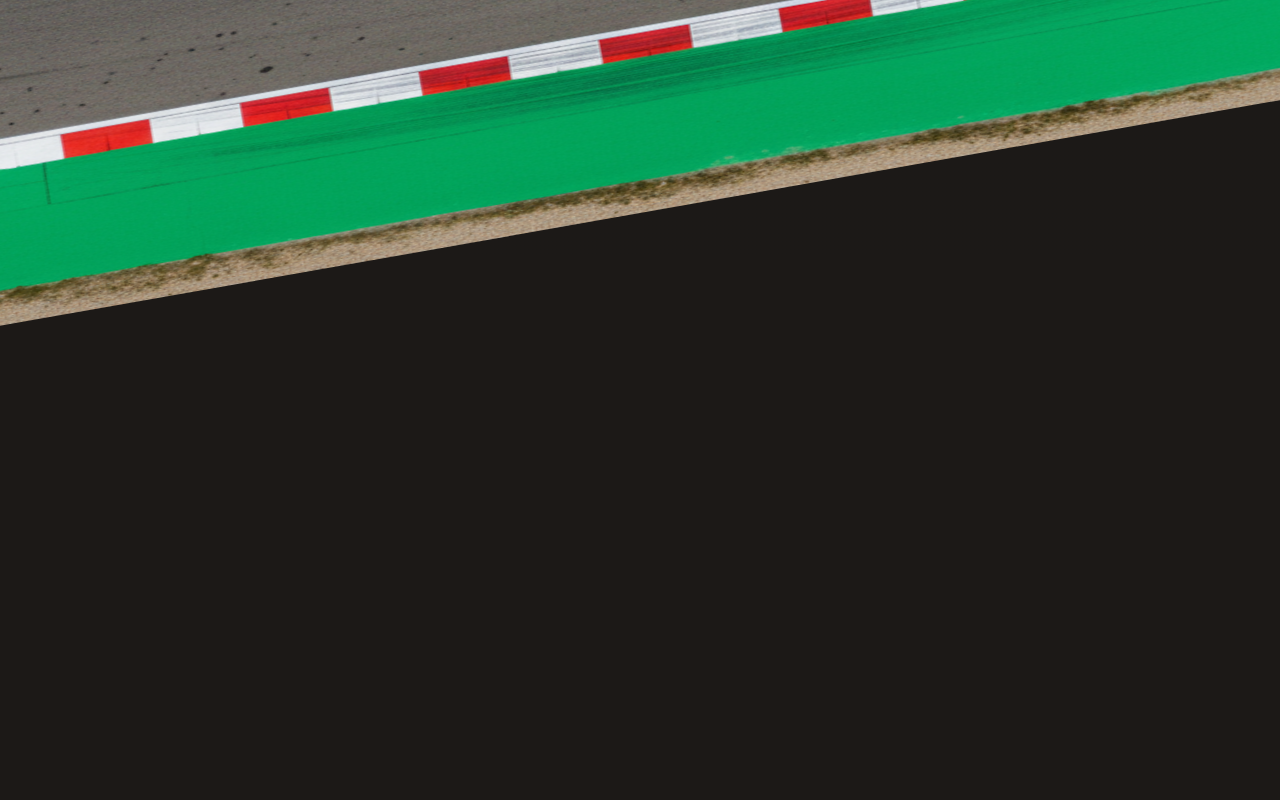
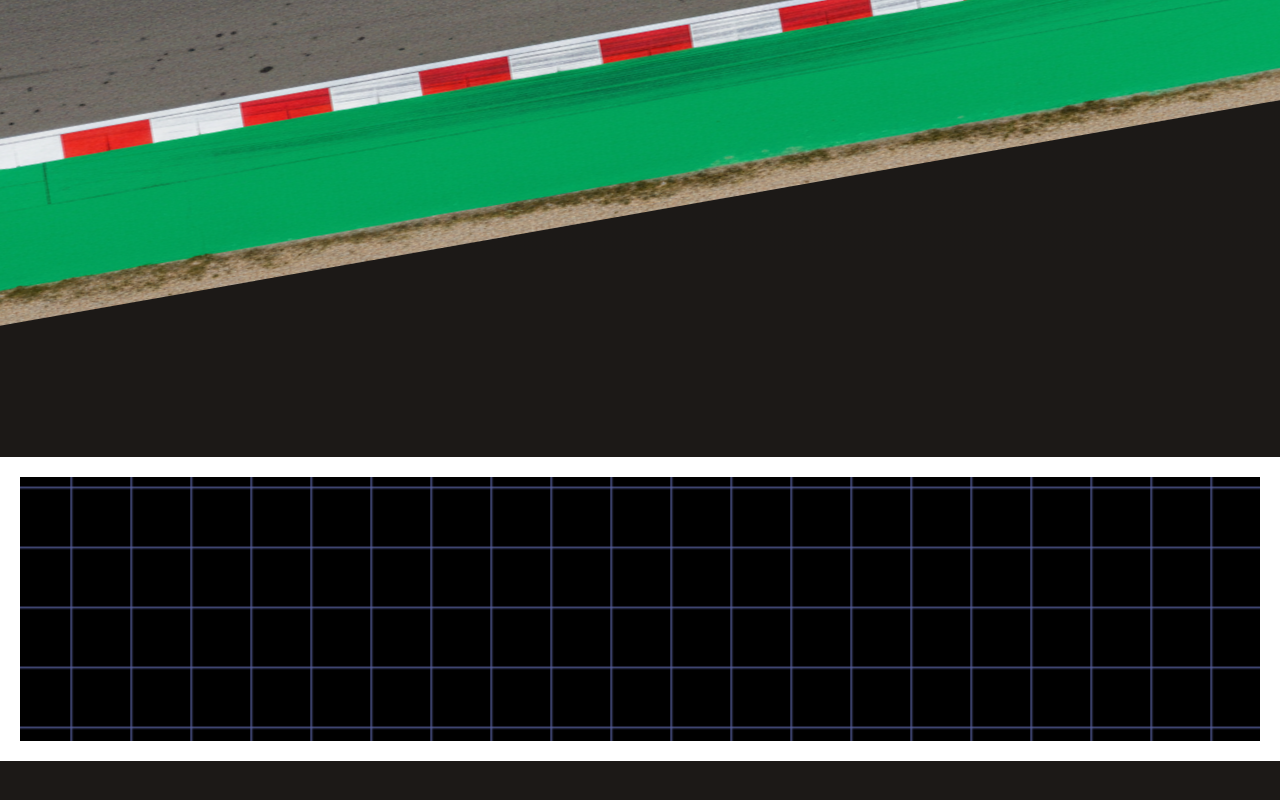
Before and after one commit to Er-luffy-D/F1, a React (Vite) app: page /players in a window 1280 px wide. Shown: the part 1982-2782 px from the top of the page. Built offline with nearby package versions, Linux system fonts and the light colour scheme.

Commit message:
added links and fixed some components

```diff
--- a/src/components/common/FullScreenNav.jsx
+++ b/src/components/common/FullScreenNav.jsx
@@ -142,12 +142,9 @@ const FullScreenNav = () => {
 	};
 
 	return (
-		<div
-			ref={fullscreenRef}
-			className="h-screen hidden absolute fullscreennav  z-50 w-full overflow-hidden  text-white  "
-		>
+		<div ref={fullscreenRef} className="h-screen hidden fixed fullscreennav z-50 w-full overflow-hidden  text-white  ">
 			{/* stairs */}
-			<div className="h-screen w-full  fixed ">
+			<div className="h-screen w-full fixed ">
 				<div className="h-full w-full flex">
 					<div className="stairing h-full w-1/5 bg-black"></div>
 					<div className="stairing h-full w-1/5 bg-black"></div>
@@ -213,11 +210,13 @@ const FullScreenNav = () => {
 						);
 					})}
 				</div>
-				<div className="footer h-12 w-full  flex align-middle justify-between">
+				<div className="footer h-12 w-full flex align-middle justify-between">
 					<p className="font-[third] hover:text-green-400 text-3xl pl-1 -leading-3">INDIA : {time}</p>
-					<p>
-						<Globe className="w-14 scale-125 hover:text-green-400 " />
-					</p>
+					<a href="https://builtbypiyush.me/" target="_blank">
+						<p>
+							<Globe className="w-14 scale-125 hover:text-green-400 " />
+						</p>
+					</a>
 				</div>
 			</div>
 		</div>
--- a/src/components/common/Navbar.jsx
+++ b/src/components/common/Navbar.jsx
@@ -27,7 +27,7 @@ const Navbar = () => {
 		setnavOpen(true);
 	};
 	return (
-		<div className="z-1 flex fixed top-0 w-full items-start justify-between">
+		<div className="flex z-21  fixed top-0 w-full items-start justify-between">
 			<div className="p-2">
 				<div className="w-34 ">
 					<F1 />
--- a/src/components/home/Video.jsx
+++ b/src/components/home/Video.jsx
@@ -20,18 +20,20 @@ export const Video = () => {
 
 	return (
 		<>
-			<div className="h-full w-full pointer-events-none relative overflow-hidden">
+			<div className="h-full w-full pointer-events-none relative overflow-hidden bg-red-500/80 ">
 				{/* Video fades in when ready */}
 				{!loaded && (
+					<>
 						<video
 							autoPlay
 							loop
 							muted
 							playsInline
 							preload="metadata"
-						className={`h-full w-full object-cover transition-opacity duration-700 `}
+							className={`h-full w-full object-cover transition-opacity duration-700  `}
 							src="loading.mp4"
 						/>
+					</>
 				)}
 				<video
 					ref={videoRef}
--- a/src/components/players/Carousel.jsx
+++ b/src/components/players/Carousel.jsx
@@ -1,7 +1,14 @@
 import React from "react";
 
 const Carousel = () => {
-	return <div>Carousel</div>;
+	return (
+		<div className="pt-50 overflow-hidden">
+			<div
+				className="bg-black border-[20px]  border-white h-76 w-full graph bg-[linear-gradient(#5962A0,transparent_3px),linear-gradient(90deg,#5962A0,transparent_3px)]
+					[background-size:60px_60px]"
+			></div>
+		</div>
+	);
 };
 
 export default Carousel;
--- a/src/index.css
+++ b/src/index.css
@@ -25,3 +25,19 @@
 .moveX {
 	animation: moveAnimation 15s infinite linear;
 }
+@keyframes moveBackground {
+	from {
+		background-position: 0 0;
+	}
+	to {
+		background-position: -240px 240px;
+	}
+}
+
+.graph {
+	animation: moveBackground 2s linear infinite;
+}
+
+::-webkit-scrollbar {
+	width: 0px;
+}
```
Also changed, not shown: src/pages/Player.jsx (+1 -8 lines). Lines whose indentation alone changed are shown as unchanged.
